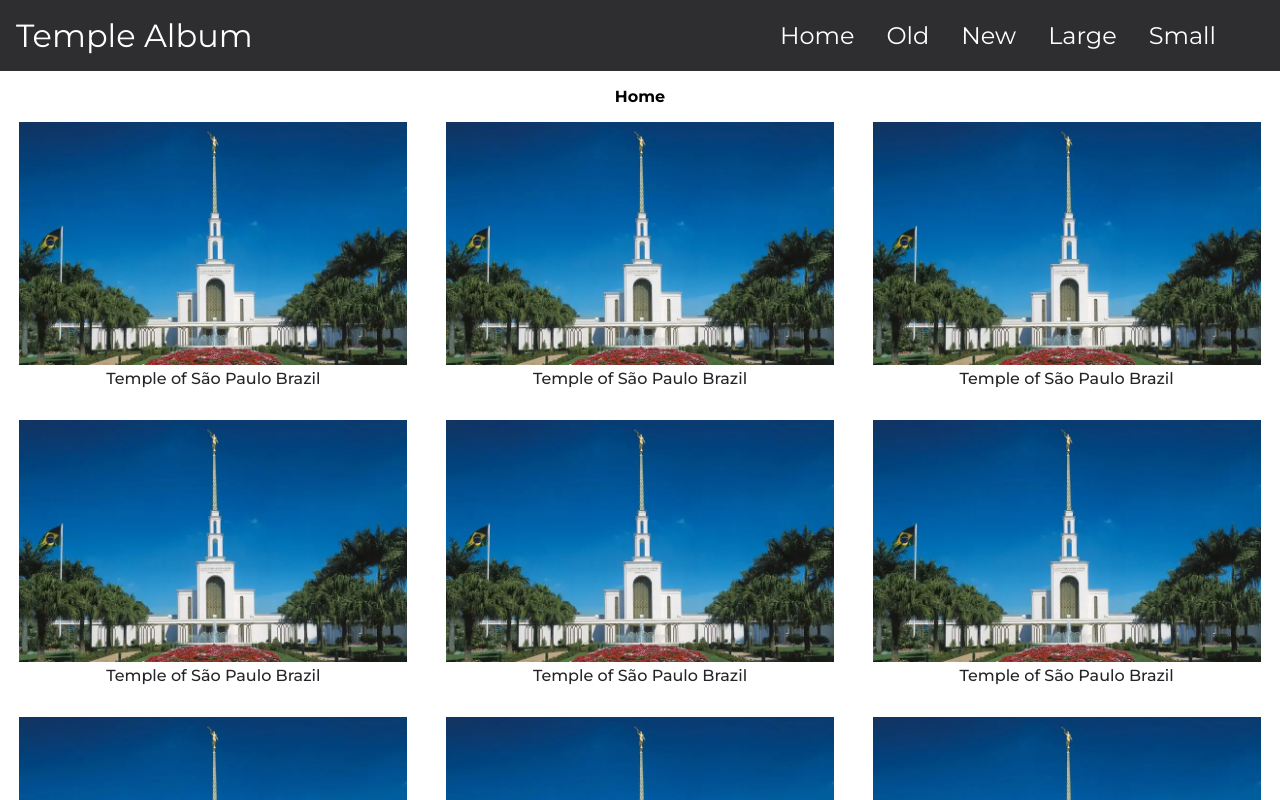
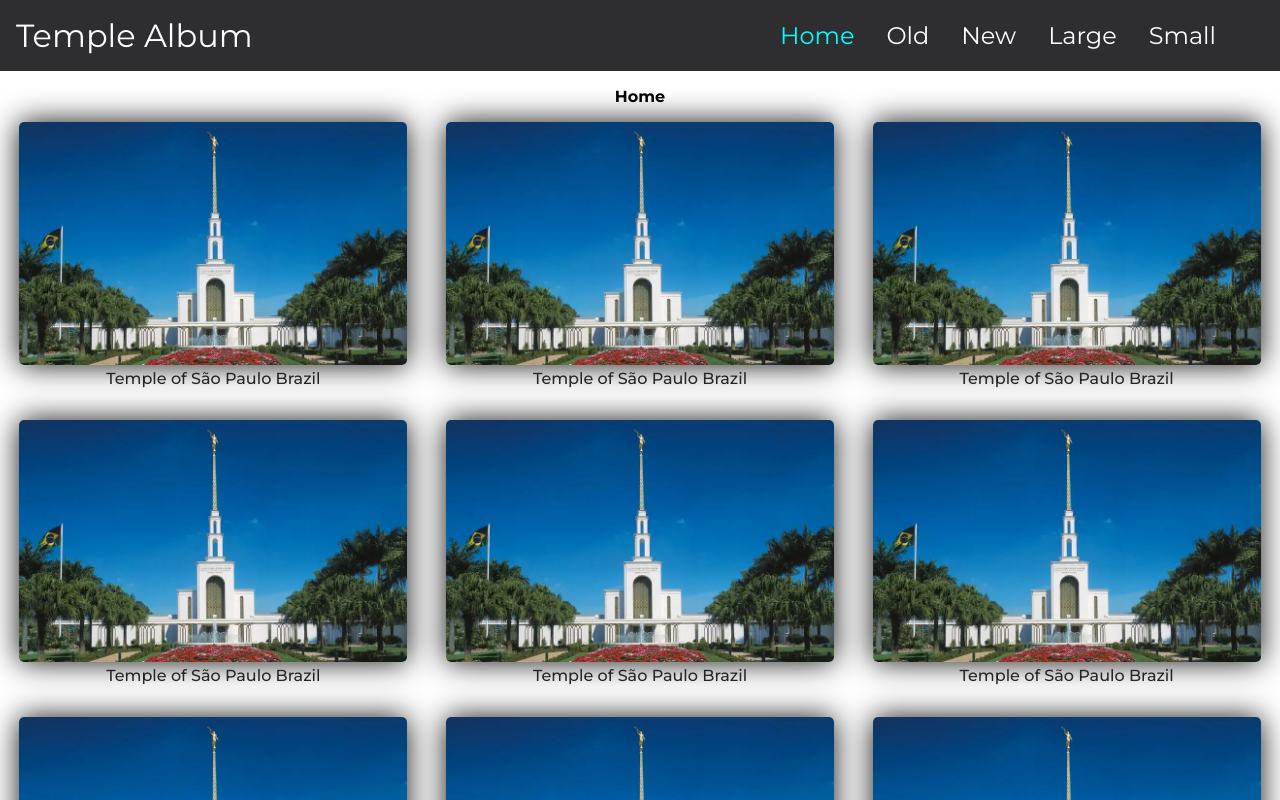
Before and after one commit to BrunoCamara-BR/wdd131, a plain HTML site: page temples.html in a window 1280 px wide. In both pictures the pointer is over the item "Home". Shown: the top 800 px of the page. Drawn offline with Linux system fonts and the light colour scheme.

Commit message:
temples assigment - add hover and shadow

```diff
--- a/styles/temples-large.css
+++ b/styles/temples-large.css
@@ -16,10 +16,16 @@
     font-size: 1rem;
   }
 
+  header nav ul li:hover {
+    color: aqua;
+  }
+
   header nav ul {
     gap: 1rem;
     margin-right: 1rem;
   }
+
+
 }
 
 @media screen and (min-width: 920px) {
--- a/styles/temples.css
+++ b/styles/temples.css
@@ -82,6 +82,10 @@ nav {
   display: block;
 }
 
+header nav ul li:hover {
+  color: aqua;
+}
+
 .main-title.show {
   display: none;
 }
@@ -120,6 +124,8 @@ figure {
 figure img {
   width: 100%;
   height: auto;
+  border-radius: 5px;
+  box-shadow: 0 0 30px #111;
 }
 
 figcaption {
```
